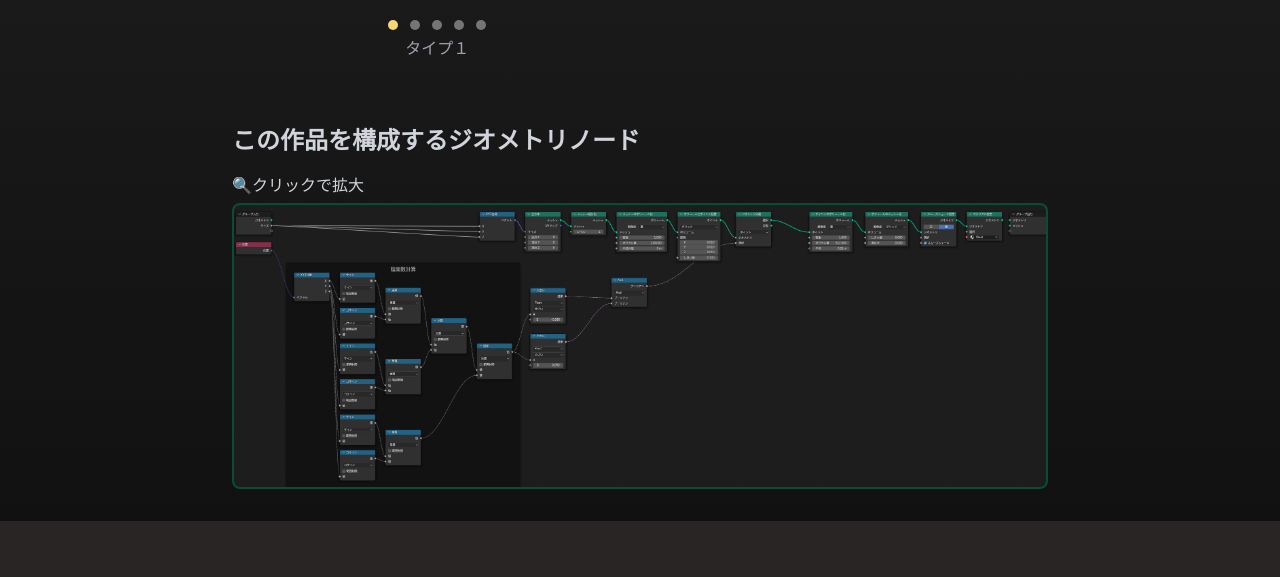
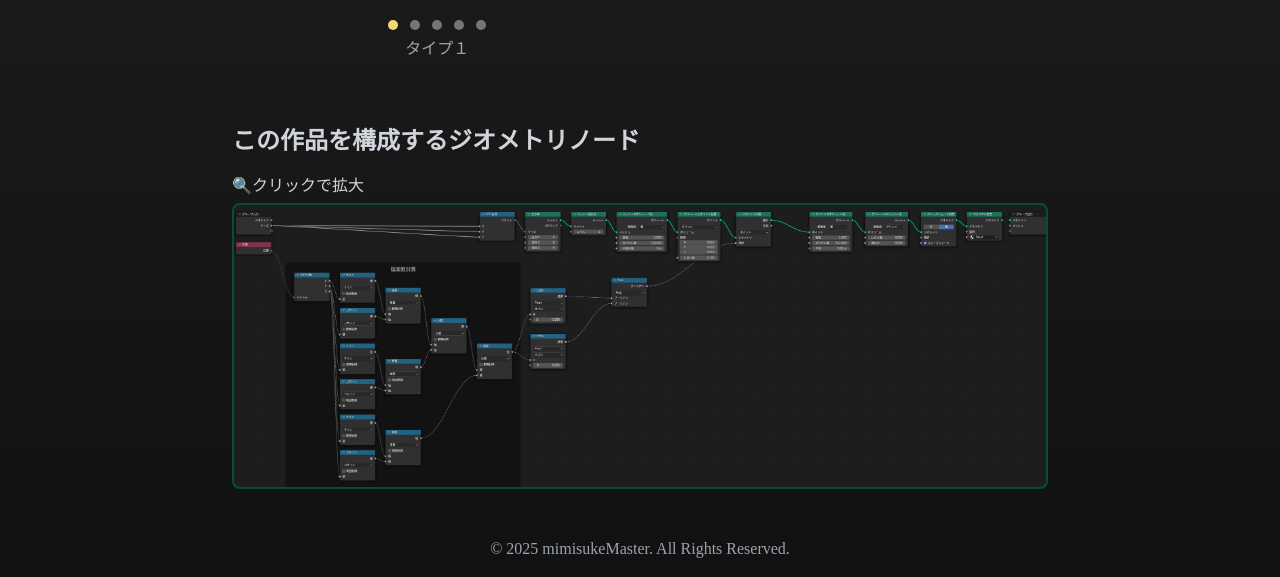
Before and after one commit to mimisukeMaster/geometric-solid-gallery, a plain HTML site: page index.html in a window 1280 px wide. Shown: the part 512-1089 px from the top of the page. Before the commit the page ends 1033 px from the top, so only its background shows below. Drawn offline with nearby package versions, Linux system fonts and the light colour scheme.

Commit message:
update: 説明文の修正

```diff
--- a/index.html
+++ b/index.html
@@ -234,6 +234,9 @@
         <img id="modal-image" src="" alt="Enlarged geometry node setup" class="max-w-[90%] max-h-[90%] object-contain">
     </div>
 
+    <footer class="p-4 text-gray-400 text-center">
+        © 2025 mimisukeMaster. All Rights Reserved.
+    </footer>
 
     <script>
         document.addEventListener('DOMContentLoaded', () => {
```
Also changed, not shown: about.html (+1 -1 lines).
